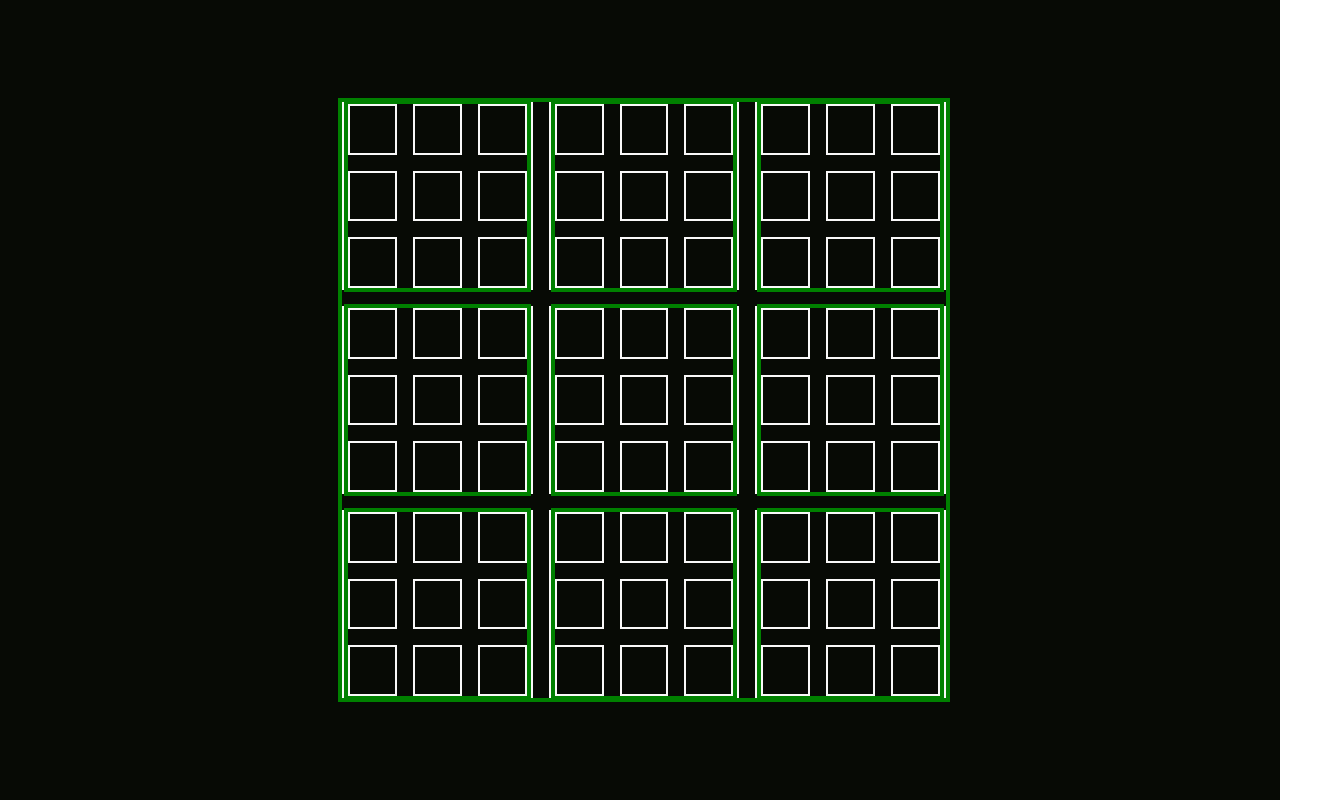
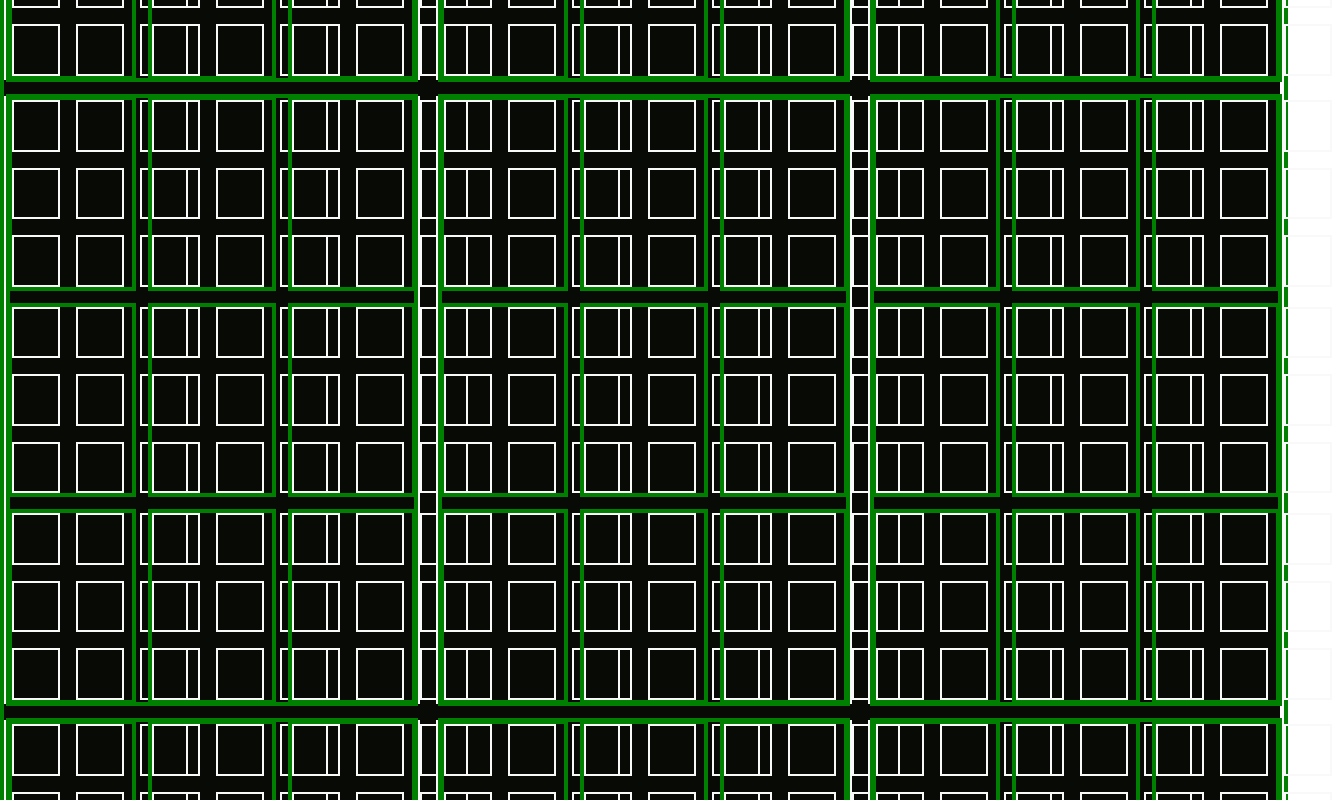
Before and after one commit to Kipras-Zelenkovas/TicTacToe-4D, a React (Vite) app: page / in a window 1280 px wide. Shown: the top 800 px of the page, 1332 px wide, since content can reach past the window. Built offline with nearby package versions, Linux system fonts and the light colour scheme.

Commit message:
Simple fixes for game logic. Fix: 1) player can now play 1 depth game and it allows to press after 1st click. 2) if parent boards square is accupied player is allowed to choose between any square possible in game.

```diff
--- a/src/App.jsx
+++ b/src/App.jsx
@@ -3,7 +3,7 @@ import "./App.scss";
 import { Board } from "./components/Board";
 
 function App() {
-    const maxDepth = 2;
+    const maxDepth = 3;
     const [cross, setCross] = useState(true);
     const [childIndex, setChildIndex] = useState(undefined);
     return (
--- a/src/components/Board.jsx
+++ b/src/components/Board.jsx
@@ -34,8 +34,13 @@ export const Board = ({
                     depth,
                     parentBoardIndex,
                     parentBoard,
-                    setParentBoard
+                    setParentBoard,
+                    setChildIndex
                 );
+            }
+
+            if (maxDepth == 1) {
+                setChildIndex(undefined);
             }
 
             makeWinnerMain(winner, maxDepth, depth);
@@ -46,14 +51,7 @@ export const Board = ({
         <div className={"board" + (active ? " active" : " unactive")}>
             {board.map((item, index) => {
                 const test = () =>
-                    handle(
-                        index,
-                        board,
-                        setBoard,
-                        globalCross,
-                        setGlobalCross,
-                        setChildIndex
-                    );
+                    handle(index, board, setBoard, globalCross, setGlobalCross);
 
                 return (
                     <Square
@@ -61,14 +59,15 @@ export const Board = ({
                         depth={depth}
                         maxDepth={maxDepth}
                         handle={test}
-                        parentBoard={board}
-                        setParentBoard={setBoard}
+                        board={board}
+                        setBoard={setBoard}
                         index={index}
                         globalCross={globalCross}
                         setGlobalCross={setGlobalCross}
                         childIndex={childIndex}
                         setChildIndex={setChildIndex}
                         active={active}
+                        parentBoard={parentBoard}
                     />
                 );
             })}
--- a/src/components/Square.jsx
+++ b/src/components/Square.jsx
@@ -1,3 +1,4 @@
+import { setNextSquare } from "../utils/gameLogic";
 import { Board } from "./Board";
 import "./scss/Square.scss";
 
@@ -7,20 +8,33 @@ export const Square = ({
     maxDepth,
     handle,
     index = undefined,
-    parentBoard = undefined,
-    setParentBoard = undefined,
+    board = undefined,
+    setBoard = undefined,
     globalCross = undefined,
     setGlobalCross = undefined,
     childIndex = undefined,
     setChildIndex = undefined,
     active = undefined,
+    parentBoard = undefined,
 }) => {
     return (
         <div
             className="square"
-            onClick={() =>
-                active ? (depth - 1 == 0 ? handle() : false) : false
-            }
+            onClick={() => {
+                if (active) {
+                    if (depth - 1 == 0) {
+                        handle();
+                        maxDepth != 1
+                            ? setNextSquare(
+                                  parentBoard,
+                                  childIndex,
+                                  index,
+                                  setChildIndex
+                              )
+                            : false;
+                    }
+                }
+            }}
         >
             {item != 0 ? (
                 item
@@ -29,8 +43,8 @@ export const Square = ({
                     depth={depth - 1}
                     maxDepth={maxDepth}
                     parentBoardIndex={index}
-                    parentBoard={parentBoard}
-                    setParentBoard={setParentBoard}
+                    parentBoard={board}
+                    setParentBoard={setBoard}
                     globalCross={globalCross}
                     setGlobalCross={setGlobalCross}
                     childIndex={childIndex}
--- a/src/utils/gameLogic.js
+++ b/src/utils/gameLogic.js
@@ -26,16 +26,24 @@ export const winnerCheck = (board) => {
     }
 };
 
-export const handle = (i, board, setBoard, cross, setCross, setChildIndex) => {
+export const handle = (i, board, setBoard, cross, setCross) => {
     let newBoard = [...board];
     if (board[i] == 0) {
         cross == true ? (newBoard[i] = "X") : (newBoard[i] = "O");
         setBoard(newBoard);
         setCross(!cross);
-        setChildIndex(i);
     } else {
         alert("Square is already occupied!");
     }
+};
+
+export const setNextSquare = (
+    parentBoard,
+    childIndex,
+    index,
+    setChildIndex
+) => {
+    parentBoard[index] == 0 ? setChildIndex(index) : setChildIndex(undefined);
 };
 
 export const makeSubWinner = (
@@ -44,12 +52,14 @@ export const makeSubWinner = (
     currentDepth,
     parentIndex,
     parentBoard,
-    setParentBoard
+    setParentBoard,
+    setChildIndex
 ) => {
     if (winner != false && maxDepth > currentDepth) {
         let newBoard = [...parentBoard];
         newBoard[parentIndex] = winner;
         setParentBoard(newBoard);
+        setChildIndex(undefined);
     }
 };
 
```
